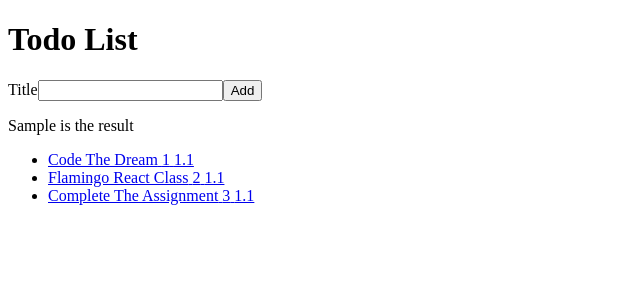
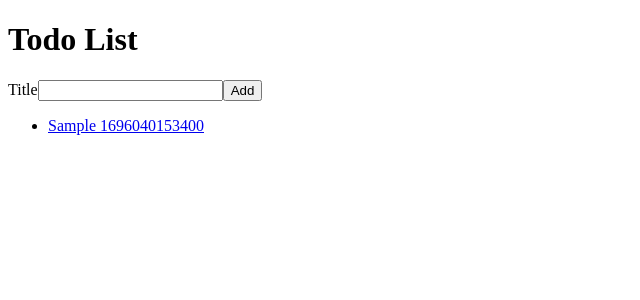
Before and after one commit to AbebeTesso/flamingo-react-todo, a React (Create React App) app: page / in a window 1280 px wide. Both pictures are taken after typing "Sample" into the empty fields and a click on the button "Add". Shown: the top 300 px of the page, without its empty margins (0-640 px from the left). Built offline with nearby package versions, Linux system fonts and the light colour scheme; the HTML template or start-up script is replaced by a standard one.

Commit message:
lesson1.4 added

```diff
--- a/src/AddTodoForm.js
+++ b/src/AddTodoForm.js
@@ -1,19 +1,32 @@
-import React from 'react'
+import React, { useState } from 'react'
 
-function AddTodoForm(props) {
+function AddTodoForm({ onAddTodo }) {
+  const [todoTitle, setTodoTitle] = useState();
+
+  const handleTitleChange = (event) =>{
+        const newTodoTitle = event.target.value;
+        setTodoTitle(newTodoTitle);
+      }
+
       const handleAddTodo = (event) =>{
         event.preventDefault();
-        const todoTitle = event.target.title.value;
-        console.log(todoTitle);
-        props.onAddTodo(todoTitle + " is the result")
-        document.getElementById("myForm").reset();
+
+         onAddTodo({
+          title: todoTitle,
+          id: Date.now(),
+        });
+        setTodoTitle("")
       }
+
+
   return (
+
    <form id="myForm" onSubmit={handleAddTodo}>
         <label htmlFor="todoTitle">Title</label>
-        <input name="title" type="text" id="todoTitle"></input>
+         <input name="title" value={todoTitle} id="todoTitle" onChange={handleTitleChange}></input>
         <button>Add</button>
    </form>
+
   )
 }
 
--- a/src/App.js
+++ b/src/App.js
@@ -4,13 +4,16 @@ import AddTodoForm from './AddTodoForm';
 import TodoList from './TodoList';
 
 function App() {
-  const [newTodo, setNewTodo] = useState(); //use state hook
+  const addTodo = (newTodo) =>{
+    setTodoList([...todoList, newTodo])
+  }
+
+  const [todoList, setTodoList] = useState([]);
   return (
     <div>
       <h1>Todo List</h1>
-      <AddTodoForm onAddTodo={setNewTodo} />
-      <p>{newTodo}</p>
-      <TodoList />
+      <AddTodoForm onAddTodo={addTodo} />
+      <TodoList todoList={todoList} />
     </div>
   );
 }
--- a/src/TodoList.js
+++ b/src/TodoList.js
@@ -1,22 +1,7 @@
 import React from 'react'
 import TodoListItem from './TodoListItem';
 
-const todoList = [
-  {title: "Code The Dream",
-  id: 1,
-  lesson: 1.1,
-},
-  {title: "Flamingo React Class",
-  id: 2,
-  lesson: 1.1,
-},
-  {title: "Complete The Assignment",
-  id: 3,
-  lesson: 1.1,
-},
-];
-
-function TodoList() {
+function TodoList({ todoList }) {
   return (
     <>
     <ul>
--- a/src/TodoListItem.js
+++ b/src/TodoListItem.js
@@ -1,13 +1,15 @@
 import React from 'react'
 
-function TodoListItem(props) {
+function TodoListItem({ todo }) {
   return (
+
         <li>
-            <a href={props.todo.id}> {props.todo.title}
-            <span> {props.todo.id} </span>
-            <span> {props.todo.lesson} </span>
+            <a href={todo.id}> {todo.title}
+            <span> {todo.id} </span>
+            <span> {todo.lesson} </span>
             </a>
         </li>
+
     )
 }
 export default TodoListItem
```
